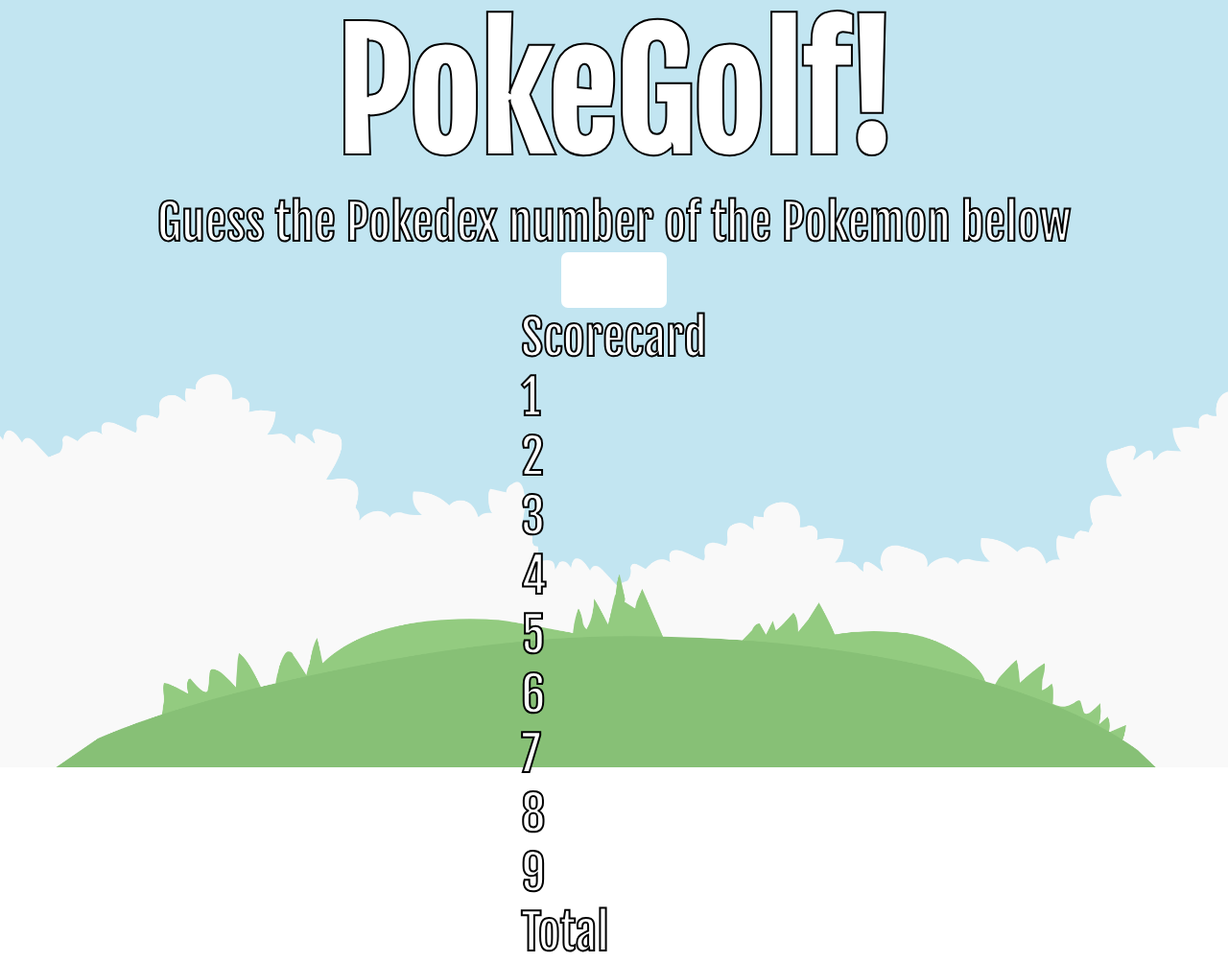
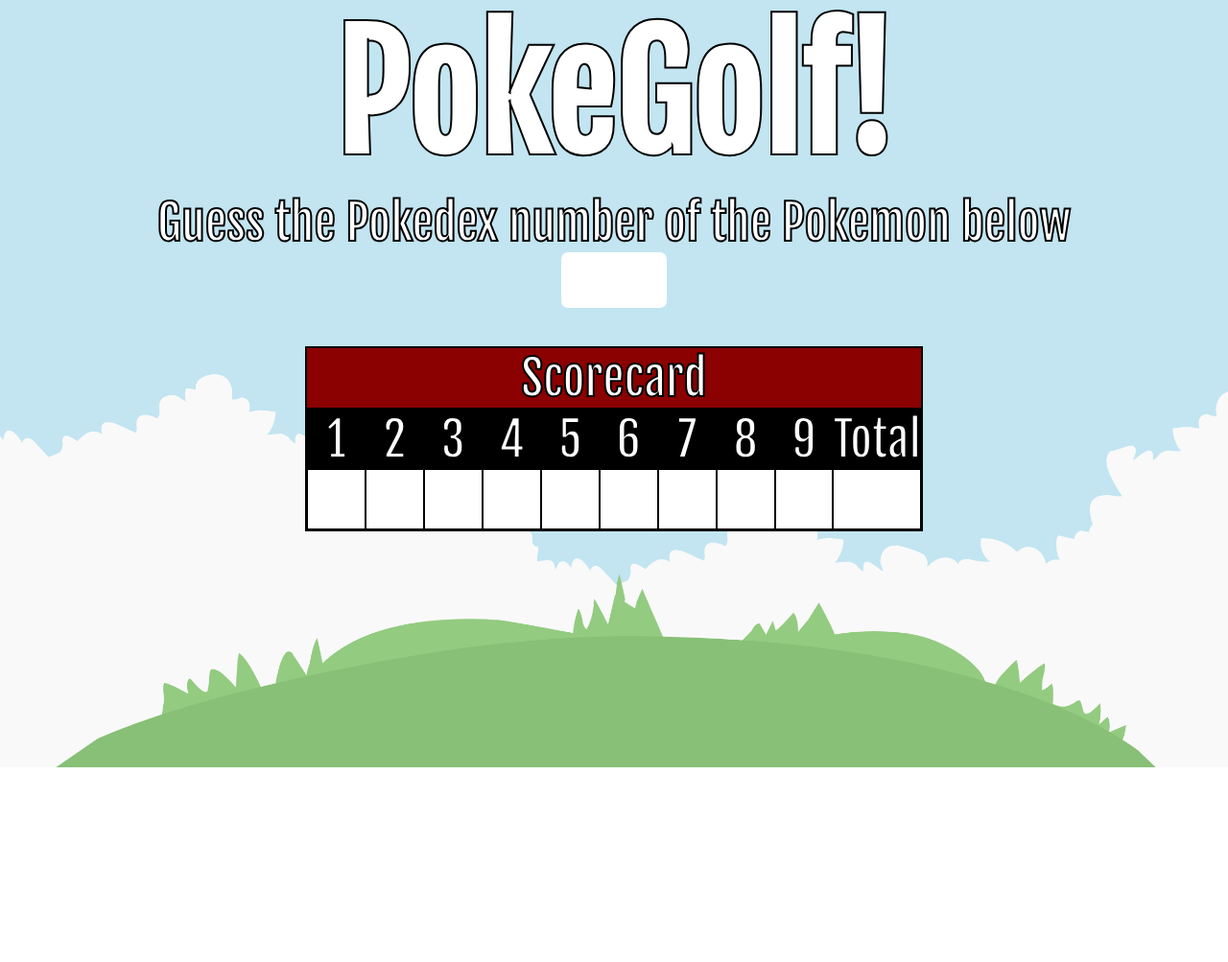
Before and after one commit to Pwnyboy1031/PokeGolf, a plain HTML site: page index.html in a window 1280 px wide. Shown: the whole page at 96% size. After the commit the page ends 800 px from the top, so only its background shows below. Drawn offline with Linux system fonts and the light colour scheme; no server answers.

Commit message:
firefox display fix

```diff
--- a/styles.css
+++ b/styles.css
@@ -56,6 +56,55 @@
     width: 200px;
 }
 
+#scorecard {
+    width: 50vw;
+    margin-top: 5vh;
+    display: grid;
+    border: 2px solid black;
+    grid-template-columns: 1fr 1fr 1fr 1fr 1fr 1fr 1fr 1fr 1fr 1fr;
+    grid-template-rows: 1fr 1fr 1fr;
+    grid-template-areas:
+    "title title title title title title title title title title"
+    "hole1 hole2 hole3 hole4 hole5 hole6 hole7 hole8 hole9 totHoles"
+    "score1 score2 score3 score4 score5 score6 score7 score8 score9 totScore";
+    background-color: white;
+}
+
+#scoreTitle {
+    background-color: darkred;
+    grid-area: title;
+    display: flex;
+    align-items: center;
+    justify-content: center;
+    font-size: 1em;
+    border-bottom: 1px solid black;
+}
+.hole {
+    background-color: black;
+    display: flex;
+    justify-content: center;
+    align-items: center;
+    font-size: 1em;
+}
+
+#hl1 {
+    grid-area: hole1;
+    display: flex;
+    justify-content: center;
+    align-items: center;
+}
+
+#hl2 {
+    grid-area: hole2;
+}
+
+.score {
+    border: 1px solid black;
+    display: flex;
+    justify-content: center;
+    align-items: center;
+    font-size: 1em;
+}
 
 @media screen and (max-width: 428px) {
     #app {
@@ -65,7 +114,6 @@
     }
     #app > h1 {
         font-size: 1em;
-        margin-top: 15vh;
     }
     #app > div {
         font-size: 5vw;
```
